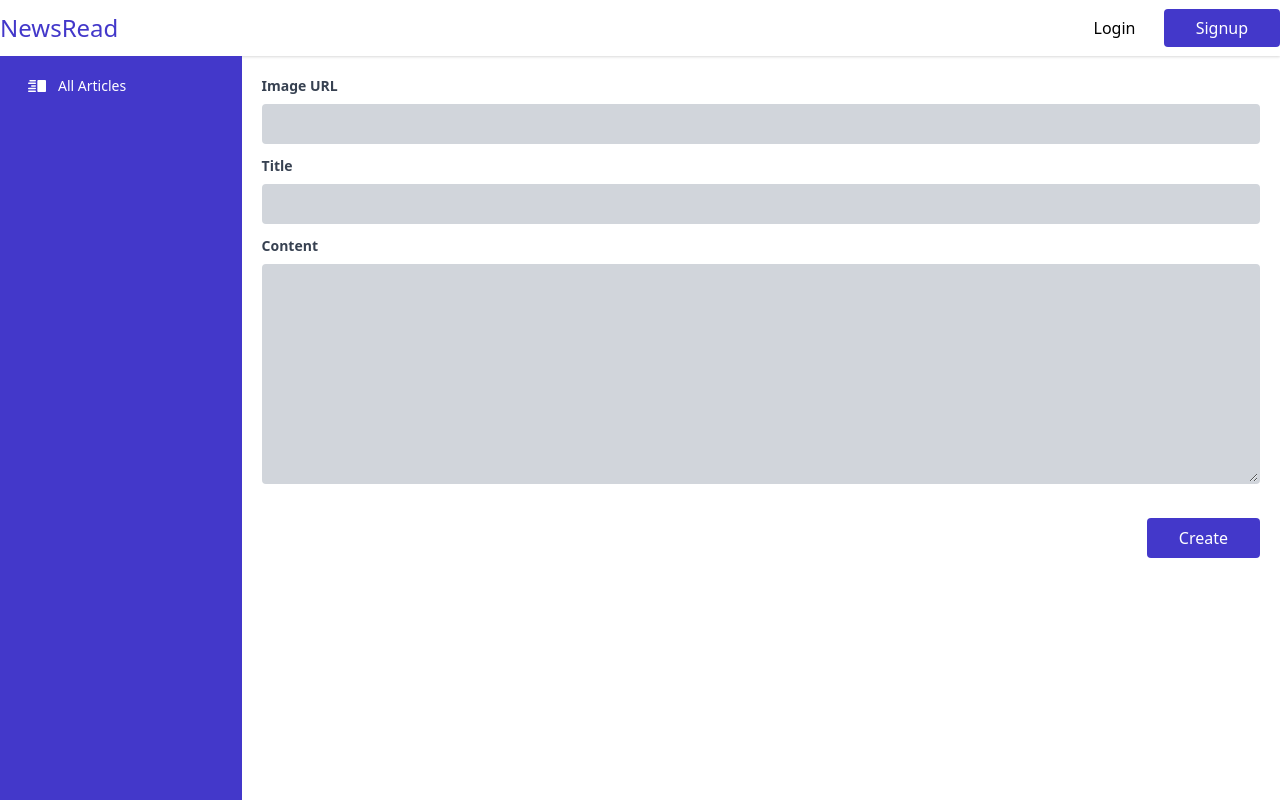
After one commit to iravikhatri/news-read-platform, a Django app: page /create-article in a window 1280 px wide. The commit adds this page. Run offline with Django 3.2, Linux system fonts and the light colour scheme.

Commit message:
News section and dashboard completed

```diff
--- a/accounts/forms.py
+++ b/accounts/forms.py
@@ -3,7 +3,7 @@ from django.contrib.auth.models import User
 from django.contrib.auth.forms import UserCreationForm, AuthenticationForm
 
 inputClass = """w-full py-2 px-4 mb-1 bg-gray-300 text-gray-700 leading-tight rounded border-2
-    border-gray-300 appearance-none focus:outline-none focus:bg-white focus:border-primary"""
+    border-gray-300 appearance-none focus:outline-none focus:bg-white focus:border-indigo-700"""
 
 
 class UserSignupForm(UserCreationForm):
--- a/accounts/templates/accounts/login.html
+++ b/accounts/templates/accounts/login.html
@@ -1,5 +1,6 @@
 {% extends 'news/base.html' %}
 {{% block content %}
+<div class="container mx-auto">
     <div class="flex justify-center">
         <div class="w-2/5 px-8 py-8 mt-12 border shadow">
             <form class="w-full" method="POST">
@@ -25,4 +26,5 @@
             </div>
         </div>
     </div>
+ </div>
 {% endblock %}
--- a/accounts/templates/accounts/signup.html
+++ b/accounts/templates/accounts/signup.html
@@ -1,5 +1,6 @@
 {% extends 'news/base.html' %}
 {% block content %}
+<div class="container mx-auto">
     <div class="flex justify-center">
         <div class="w-2/5 px-8 py-8 mt-12 border shadow">
             <form class="w-full" method="POST">
@@ -40,4 +41,5 @@
             </div>
         </div>
     </div>
+</div>
 {% endblock %}
--- /dev/null
+++ b/news/forms.py
@@ -0,0 +1,17 @@
+from django import forms
+from .models import News
+
+inputClass = """w-full py-2 px-4 mb-1 bg-gray-300 text-gray-700 leading-tight rounded border-2
+    border-gray-300 appearance-none focus:outline-none focus:bg-white focus:border-indigo-700"""
+
+class NewsForm(forms.ModelForm):
+
+    class Meta:
+        model = News
+        fields = ['title', 'content', 'image_url']
+
+        widgets = {
+            'title': forms.TextInput(attrs={'class' : inputClass}),
+            'content': forms.Textarea(attrs={'class' : inputClass}),
+            'image_url': forms.TextInput(attrs={'class' : inputClass}),
+        }
--- a/news/models.py
+++ b/news/models.py
@@ -1,4 +1,5 @@
 from django.db import models
+from django.contrib.auth.models import User
 
 
 class News(models.Model):
@@ -6,6 +7,7 @@ class News(models.Model):
     title = models.CharField(max_length=256)
     content = models.TextField()
     image_url = models.URLField()
+    author = models.ForeignKey(User, on_delete=models.CASCADE, null=True)
 
     def __str__(self):
         return self.title
--- a/news/static/news/main.css
+++ b/news/static/news/main.css
@@ -1,3 +1,7 @@
-h1 {
-    color: red
+.w-300 {
+    width: 300px;
 }
+
+.h-dashboard{
+    height: calc(100vh - 56px);
+}
--- /dev/null
+++ b/news/templates/news/article_create.html
@@ -0,0 +1,29 @@
+{% extends 'news/home.html' %}
+
+{% block dashboard_main %}
+    <form class="w-full" method="POST">
+        {% csrf_token %}
+        <div class="mb-2">
+            <label class="block text-gray-700 text-sm font-bold mb-2">
+                Image URL
+            </label>
+            {{ form.image_url }}
+            <span class="text-sm text-red-600 font-medium">{{ form.image_url.errors }}</span>
+        </div>
+        <div class="mb-2">
+            <label class="block text-gray-700 text-sm font-bold mb-2">
+                Title
+            </label>
+            {{ form.title }}
+            <span class="text-sm text-red-600 font-medium">{{ form.title.errors }}</span>
+        </div>
+        <div class="mb-2">
+            <label class="block text-gray-700 text-sm font-bold mb-2">
+                Content
+            </label>
+            {{ form.content }}
+            <span class="text-sm text-red-600 font-medium">{{ form.content.errors }}</span>
+        </div>
+        <button class="float-right px-8 py-2 my-4 bg-indigo-700 text-white rounded" type="submit" name="button">Create</button>
+    </form>
+{% endblock %}
--- a/news/templates/news/base.html
+++ b/news/templates/news/base.html
@@ -6,13 +6,13 @@
     <meta name="viewport" content="width=device-width, initial-scale=1.0">
     <meta http-equiv="X-UA-Compatible" content="ie=edge">
     <link href="https://unpkg.com/tailwindcss@^2/dist/tailwind.min.css" rel="stylesheet">
-    <!-- <link rel="stylesheet"  href="{% static 'news/main.css' %}" /> -->
+    <link rel="stylesheet"  href="{% static 'news/main.css' %}" />
     <title>News Home</title>
 </head>
 <body>
     <header class="py-3 shadow">
         <div class=" container mx-auto flex justify-between items-center">
-            <div class="text-2xl text-indigo-700">NewsRead</div>
+            <a class="text-2xl text-indigo-700 font-medium" href="{% url 'home' %}">NewsRead</a>
             <nav>
                 {% if user.is_authenticated %}
                     <a class="py-2 px-8 bg-indigo-700 text-white rounded" href="{% url 'logout' %}">Logout</a>
@@ -23,8 +23,8 @@
             </nav>
         </div>
     </header>
-    <div class="container mx-auto">
-        {% block content %}{% endblock %}
-    </div>
+
+    {% block content %}{% endblock %}
+
 </body>
 </html>
--- a/news/templates/news/home.html
+++ b/news/templates/news/home.html
@@ -1,18 +1,46 @@
 {% extends 'news/base.html' %}
 
 {% block content %}
-<div class="w-2/3 py-6">
-    <h1 class="mb-5 text-2xl">Hello <span class="text-indigo-700 font-bold">Visitor</span>, find latest news here that's matter.</h1>
-    {% for single_news in news %}
-    <div class="w-full h-auto p-5 mb-3 flex border shadow">
-        <div class="h-48 w-64">
-            <img class="h-48 w-48 max-w-none border" src={{ single_news.image_url }} alt={{ single_news.title }}>
-        </div>
-        <div class="pl-5">
-            <h3 class="mb-3 text-3xl">{{ single_news.title }}</h3>
-            <p class="">{{ single_news.content }}</p>
-        </div>
+<div class="flex">
+    <div class="w-300 h-dashboard bg-indigo-700">
+        {% if user.is_authenticated %}
+            <div class="px-5 pt-5 text-center text-white">
+                <a class="block px-4 py-2 bg-indigo-900 rounded" href="{% url 'create_article' %}">Create an article</a>
+            </div>
+        {% endif %}
+        <ul class="px-3 py-3 text-white text-sm">
+            <li class="">
+                <a class="w-full flex items-center px-4 py-2 hover:bg-indigo-800 rounded" href="{% url 'home' %}">
+                    <svg class="mr-3" xmlns="http://www.w3.org/2000/svg" width="18" height="18" x="0" y="0" viewBox="0 0 986.8 986.8" style="enable-background:new 0 0 512 512">
+                        <path d="M399.8,164.649H110.5c-22.1,0-40,17.9-40,40c0,22.1,17.9,40,40,40h289.3c22.101,0,40-17.9,40-40   C439.8,182.55,421.9,164.649,399.8,164.649z" fill="#ffffff" data-original="#000000" style=""/>
+                        <path d="M399.8,450.85H206.5c-22.1,0-40,17.9-40,40c0,22.099,17.9,40,40,40h193.3c22.101,0,40-17.9,40-40   C439.8,468.75,421.9,450.85,399.8,450.85z" fill="#ffffff" data-original="#000000" style=""/>
+                        <path d="M399.8,307.75H40c-22.1,0-40,17.9-40,40s17.9,40,40,40h359.8c22.101,0,40-17.9,40-40S421.9,307.75,399.8,307.75z" fill="#ffffff" data-original="#000000" style=""/>
+                        <path d="M399.8,594.05H40c-22.1,0-40,17.898-40,40c0,22.1,17.9,40,40,40h359.8c22.101,0,40-17.9,40-40   C439.8,611.949,421.9,594.05,399.8,594.05z" fill="#ffffff" data-original="#000000" style=""/>
+                        <path d="M399.8,737.15H40c-22.1,0-40,17.9-40,40s17.9,40,40,40h359.8c22.101,0,40-17.9,40-40S421.9,737.15,399.8,737.15z" fill="#ffffff" data-original="#000000" style=""/>
+                        <path d="M926.8,160.25H572.4c-33.101,0-60,26.9-60,60V766.55c0,33.1,26.899,60,60,60H926.8c33.101,0,60-26.9,60-60V220.25   C986.8,187.05,960,160.25,926.8,160.25z" fill="#ffffff" data-original="#000000" style=""/>
+                    </svg>
+                    All Articles
+                </a>
+            </li>
+            {% if user.is_authenticated %}
+                <li class="">
+                    <a class="w-full flex items-center px-4 py-2 hover:bg-indigo-800 rounded" href="{% url 'my_articles' %}">
+                        <svg class="mr-3" xmlns="http://www.w3.org/2000/svg" width="18" height="18" x="0" y="0" viewBox="0 0 986.8 986.8" style="enable-background:new 0 0 512 512">
+                            <path d="M399.8,164.649H110.5c-22.1,0-40,17.9-40,40c0,22.1,17.9,40,40,40h289.3c22.101,0,40-17.9,40-40   C439.8,182.55,421.9,164.649,399.8,164.649z" fill="#ffffff" data-original="#000000" style=""/>
+                            <path d="M399.8,450.85H206.5c-22.1,0-40,17.9-40,40c0,22.099,17.9,40,40,40h193.3c22.101,0,40-17.9,40-40   C439.8,468.75,421.9,450.85,399.8,450.85z" fill="#ffffff" data-original="#000000" style=""/>
+                            <path d="M399.8,307.75H40c-22.1,0-40,17.9-40,40s17.9,40,40,40h359.8c22.101,0,40-17.9,40-40S421.9,307.75,399.8,307.75z" fill="#ffffff" data-original="#000000" style=""/>
+                            <path d="M399.8,594.05H40c-22.1,0-40,17.898-40,40c0,22.1,17.9,40,40,40h359.8c22.101,0,40-17.9,40-40   C439.8,611.949,421.9,594.05,399.8,594.05z" fill="#ffffff" data-original="#000000" style=""/>
+                            <path d="M399.8,737.15H40c-22.1,0-40,17.9-40,40s17.9,40,40,40h359.8c22.101,0,40-17.9,40-40S421.9,737.15,399.8,737.15z" fill="#ffffff" data-original="#000000" style=""/>
+                            <path d="M926.8,160.25H572.4c-33.101,0-60,26.9-60,60V766.55c0,33.1,26.899,60,60,60H926.8c33.101,0,60-26.9,60-60V220.25   C986.8,187.05,960,160.25,926.8,160.25z" fill="#ffffff" data-original="#000000" style=""/>
+                        </svg>
+                        My Articles
+                    </a>
+                </li>
+            {% endif %}
+        </ul>
     </div>
-    {% endfor %}
+    <div class="w-full h-dashboard py-5 px-5 overflow-y-scroll">
+        {% block dashboard_main %}{% endblock %}
+    </div>
 </div>
 {% endblock %}
--- a/news/urls.py
+++ b/news/urls.py
@@ -3,5 +3,7 @@ from django.urls import path
 from . import views
 
 urlpatterns = [
-    path('', views.home, name="home")
+    path('', views.home, name="home"),
+    path('my-articles', views.my_articles, name="my_articles"),
+    path('create-article', views.create_article, name="create_article")
 ]
--- a/news/views.py
+++ b/news/views.py
@@ -1,6 +1,7 @@
-from django.shortcuts import render
+from django.shortcuts import render, redirect
 
 from .models import News
+from .forms import NewsForm
 
 def home(request):
 
@@ -8,4 +9,27 @@ def home(request):
         'news': News.objects.all()
     }
 
-    return render(request, 'news/home.html', context=context)
+    return render(request, 'news/articles_list.html', context=context)
+
+
+def my_articles(request):
+
+    context = {
+        'news': News.objects.filter(author=request.user)
+    }
+
+    return render(request, 'news/articles_list.html', context=context)
+
+
+def create_article(request):
+    if request.method == "POST":
+        form = NewsForm(request.POST)
+
+        if form.is_valid():
+            article = form.save(commit=False)
+            article.author = request.user
+            article.save()
+            return redirect('my_articles')
+    else:
+        form = NewsForm()
+    return render(request, 'news/article_create.html', {'form': form})
--- /dev/null
+++ b/requirements.txt
@@ -0,0 +1,4 @@
+Django==2.2
+psycopg2-binary==2.8.6
+pytz==2020.5
+sqlparse==0.4.1
```
Also changed, not shown: news/templates/news/articles_list.html (added, +15 -0 lines), news_read/settings.py (+9 -5 lines), README.md, db.sqlite3, news/migrations/0002_news_author.py (added). Lines whose indentation alone changed are shown as unchanged.
